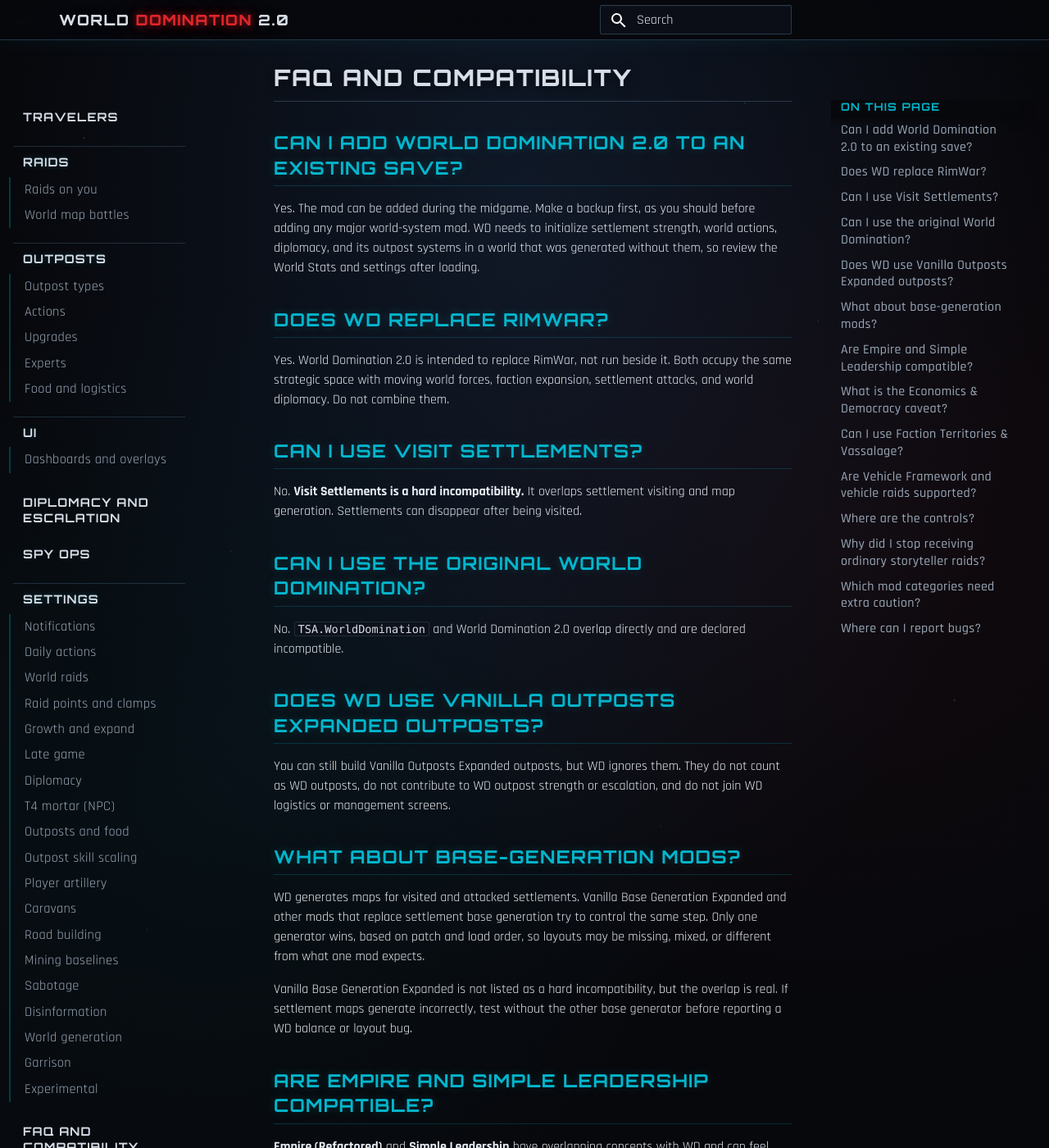
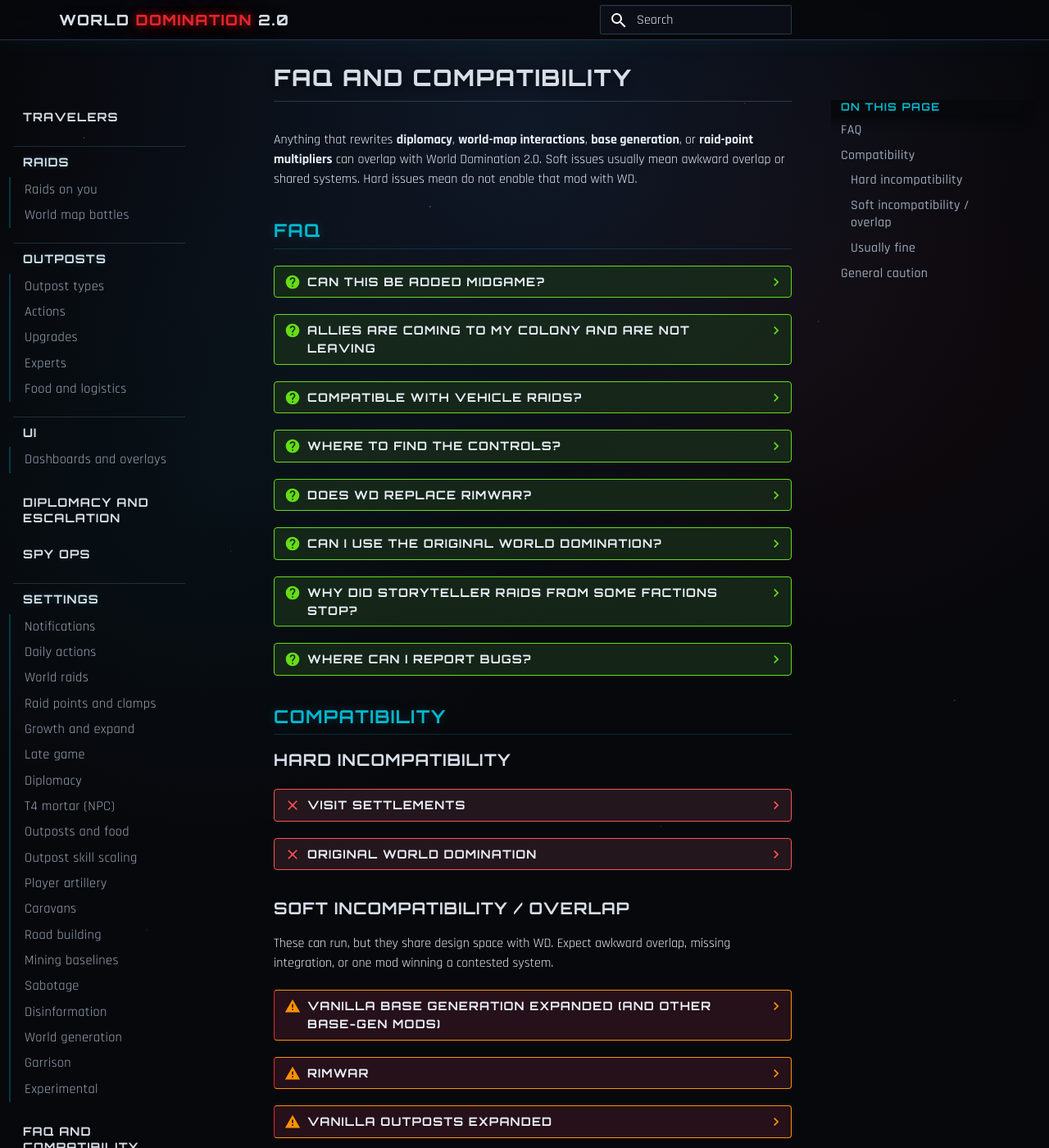
Before and after one commit to Likewise87/World-Domination-2.0, an MkDocs documentation site: the page built from docs/faq.md, in a window 1280 px wide and 1400 px high. Shown: the whole window at 82% size. Built offline with MkDocs 1.6.1 and Material for MkDocs 9.7.7, drawn with Linux system fonts in a browser that asks for light colours; comment, search, counter and statistics services are not loaded; some of the changed text lies outside the part shown.

Commit message:
Expand FAQ with collapsible answers and linked soft/hard incompatibilities.

```diff
--- a/docs/faq.md
+++ b/docs/faq.md
@@ -1,70 +1,87 @@
 # FAQ and compatibility
 
-## Can I add World Domination 2.0 to an existing save?
+Anything that rewrites **diplomacy**, **world-map interactions**, **base generation**, or **raid-point multipliers** can overlap with World Domination 2.0. Soft issues usually mean awkward overlap or shared systems. Hard issues mean do not enable that mod with WD.
 
-Yes. The mod can be added during the midgame. Make a backup first, as you should before adding any major world-system mod. WD needs to initialize settlement strength, world actions, diplomacy, and its outpost systems in a world that was generated without them, so review the World Stats and settings after loading.
+## FAQ
 
-## Does WD replace RimWar?
+??? question "Can this be added midgame?"
+    Yes. Make a backup nonetheless.
 
-Yes. World Domination 2.0 is intended to replace RimWar, not run beside it. Both occupy the same strategic space with moving world forces, faction expansion, settlement attacks, and world diplomacy. Do not combine them.
+??? question "Allies are coming to my colony and are not leaving"
+    Not caused by WD. Likely [Faction Territories & Vassalage](https://steamcommunity.com/sharedfiles/filedetails/?id=3626725895) or a similar territory / escort system.
 
-## Can I use Visit Settlements?
+??? question "Compatible with Vehicle Raids?"
+    Yes.
 
-No. **Visit Settlements is a hard incompatibility.** It overlaps settlement visiting and map generation. Settlements can disappear after being visited.
+??? question "Where to find the controls?"
+    There is a new tab with the **WD** icon at the bottom of the screen. It opens the main Dashboard.
 
-## Can I use the original World Domination?
+    On the world map (globe) there is a small **WD** icon near the bottom right.
 
-No. `TSA.WorldDomination` and World Domination 2.0 overlap directly and are declared incompatible.
+    When you select a settlement, outpost, traveler, or world tile, WD also adds inspect tabs and gizmos you should learn.
 
-## Does WD use Vanilla Outposts Expanded outposts?
+    More detail: [Dashboards and overlays](ui/dashboards-and-overlays.md).
 
-You can still build Vanilla Outposts Expanded outposts, but WD ignores them. They do not count as WD outposts, do not contribute to WD outpost strength or escalation, and do not join WD logistics or management screens.
+??? question "Does WD replace RimWar?"
+    Yes. World Domination 2.0 is meant to replace [RimWar](https://steamcommunity.com/sharedfiles/filedetails/?id=1798765665), not run beside it. Do not combine them.
 
-## What about base-generation mods?
+??? question "Can I use the original World Domination?"
+    No. PackageId `TSA.WorldDomination` and World Domination 2.0 are hard-incompatible.
 
-WD generates maps for visited and attacked settlements. Vanilla Base Generation Expanded and other mods that replace settlement base generation try to control the same step. Only one generator wins, based on patch and load order, so layouts may be missing, mixed, or different from what one mod expects.
+??? question "Why did storyteller raids from some factions stop?"
+    By default, WD blocks storyteller raids when the storyteller picks a faction managed by WD. Those factions attack through WD raid travelers instead.
 
-Vanilla Base Generation Expanded is not listed as a hard incompatibility, but the overlap is real. If settlement maps generate incorrectly, test without the other base generator before reporting a WD balance or layout bug.
+    Storyteller raids from factions WD does not manage stay active by default (for example Mechanoids and manhunter packs). Configure this under raid settings.
 
-## Are Empire and Simple Leadership compatible?
+??? question "Where can I report bugs?"
+    Use the public repository: [Likewise87/World-Domination-2.0](https://github.com/Likewise87/World-Domination-2.0). Include reproduction steps, mod list, and the relevant log.
 
-**Empire (Refactored)** and **Simple Leadership** have overlapping concepts with WD and can feel awkward together. They may run, but their leadership, faction, and world-action systems operate independently and are not fully integrated. Expect duplicate or contradictory strategic stories rather than a seamless combined system.
+## Compatibility
 
-## What is the Economics & Democracy caveat?
+### Hard incompatibility
 
-Economics & Democracy may not know about pawns spawned by WD. Killing those pawns can cause E&D to consider their faction extinct incorrectly. This is not presented as a hard startup incompatibility, but it can corrupt E&D's interpretation of faction survival.
+??? failure "Visit Settlements"
+    **Hard incompatibility.** Settlements can disappear after you visit them.
 
-## Can I use Faction Territories & Vassalage?
+    Workshop: [Visit Settlements](https://steamcommunity.com/sharedfiles/filedetails/?id=3535955435) (packageId `alt4s.visitsettlements`).
 
-Yes, with **Vassalage deactivated**. The remaining territory features can be used. WD has its own faction ownership, diplomacy, conquest, and world-map highlighting, so enabling both vassal systems would overlap.
+??? failure "Original World Domination"
+    **Hard incompatibility.** Do not run `TSA.WorldDomination` together with World Domination 2.0.
 
-## Are Vehicle Framework and vehicle raids supported?
+### Soft incompatibility / overlap
 
-Yes. Vehicle Framework and Vanilla Vehicles Expanded are recognized in load ordering, WD roads apply their speed bonus to Vehicle Framework vehicles, and vehicle-based raid graphics are supported. Vehicle raids can be used.
+These can run, but they share design space with WD. Expect awkward overlap, missing integration, or one mod winning a contested system.
 
-WD travelers are still abstract moving strength pools. They are not pawn or vehicle caravans, even if their world icon depicts a force.
+??? warning "Vanilla Base Generation Expanded (and other base-gen mods)"
+    **Soft incompatibility.** WD generates settlement maps for visits and attacks. [Vanilla Base Generation Expanded](https://steamcommunity.com/workshop/filedetails/?id=3209927822) (and similar base-generation mods) compete for the same job. Only one generator wins, based on patch and load order. Tiered WD layouts may not appear as intended if another generator takes over.
 
-## Where are the controls?
+    Prefer WD base generation if you want WD settlement types and tiers on visited maps.
 
-- Bottom bar: open the **WD** main tab
-- World map: use the WD overlay control
-- Default shortcuts: hold **Left Alt** and press `X` for WD, `D` for Diplomacy, `S` for World Stats, `F` for Outpost Overview, `G` for Active Travelers, `A` for Your Pawns, or `Y` for Prisoners
-- World map overlays: hold the same key and press `1` to `7`, or `Q`, `W`, `E`, `R`, `T`
-- Mod options: **Options > Mod settings > World Domination 2.0**, or use the gear in the WD dashboard
-- Outpost management: select a WD outpost on the world map for Stats, Food, Pawns, Experts, Upgrades, and applicable Storage tabs
+??? warning "RimWar"
+    **Soft / replace.** WD is intended to replace [RimWar](https://steamcommunity.com/sharedfiles/filedetails/?id=1798765665). Running both is unsupported.
 
-See [Dashboards and overlays](ui/dashboards-and-overlays.md) for the complete key list.
+??? warning "Vanilla Outposts Expanded"
+    You can still build [Vanilla Outposts Expanded](https://steamcommunity.com/sharedfiles/filedetails/?id=2688104164) outposts, but WD ignores them completely. They do not join WD strength, logistics, or management.
 
-## Why did I stop receiving ordinary storyteller raids?
+??? warning "Faction Territories & Vassalage"
+    Use [Faction Territories & Vassalage](https://steamcommunity.com/sharedfiles/filedetails/?id=3626725895) with **Vassalage deactivated**. Territory visuals can be fine; vassal systems overlap WD conquest and diplomacy.
 
-By default, WD blocks random storyteller raids when the storyteller selects a faction managed by WD. Those factions attack through WD's world-map raid system instead, so their forces have an origin, travel time, and strength pool.
+??? warning "Empire (Refactored)"
+    [Empire Refactored](https://steamcommunity.com/sharedfiles/filedetails/?id=3701480464) has overlaps that may feel awkward (extra colonies, orders, and world pressure beside WD).
 
-Quest raids, forced or scripted incidents, comms, dev tools, and WD world raids are not blocked by that setting. Storyteller raids from factions not controlled by WD remain allowed by default. Both behaviors can be changed in WD's raid settings.
+??? warning "Simple Leadership"
+    [Simple Leadership](https://steamcommunity.com/sharedfiles/filedetails/?id=3668307448) has overlaps that may feel awkward (faction / base leadership stories beside WD).
 
-## Which mod categories need extra caution?
+??? warning "Economics & Demography"
+    [Economics & Demography](https://steamcommunity.com/sharedfiles/filedetails/?id=3692156692): WD can spawn pawns that E&D does not track. Killing those pawns can make E&D treat a faction as extinct incorrectly.
 
-Anything that rewrites diplomacy, world-map interactions, settlement ownership, base generation, or raid-point multipliers can overlap with WD. Test uncertain combinations on a copy of the save and include a full mod list and log when reporting a conflict.
+### Usually fine
 
-## Where can I report bugs?
+??? tip "Vehicle Framework / Vehicle Raids"
+    Compatible with vehicle play, including Vehicle Raids. WD travelers remain abstract strength pools even when icons look like vehicles or caravans.
 
-Use the public repository: [Likewise87/World-Domination-2.0](https://github.com/Likewise87/World-Domination-2.0). Include clear reproduction steps, the affected save if possible, your full mod list, and the relevant log.
+    Related: [Vehicle Framework](https://steamcommunity.com/sharedfiles/filedetails/?id=3014906877) (load before WD when used).
+
+## General caution
+
+Anything introducing diplomacy, world-map interactions, base generation, or raid-point multipliers might cause compatibility issues. Test uncertain lists on a backup save.
```
